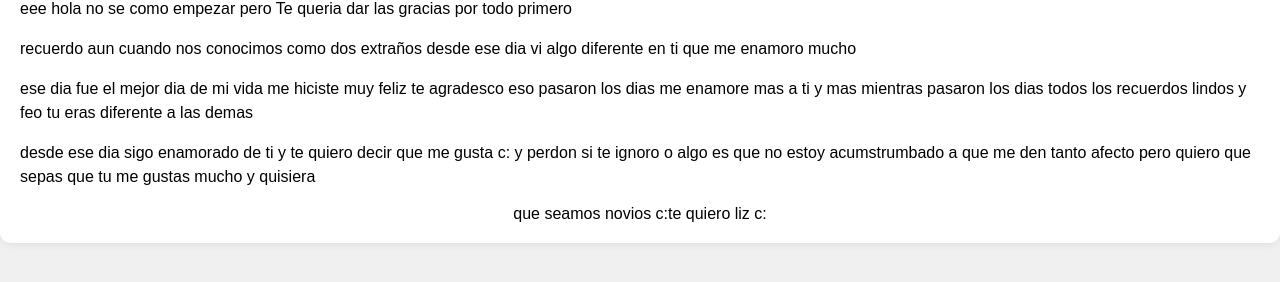
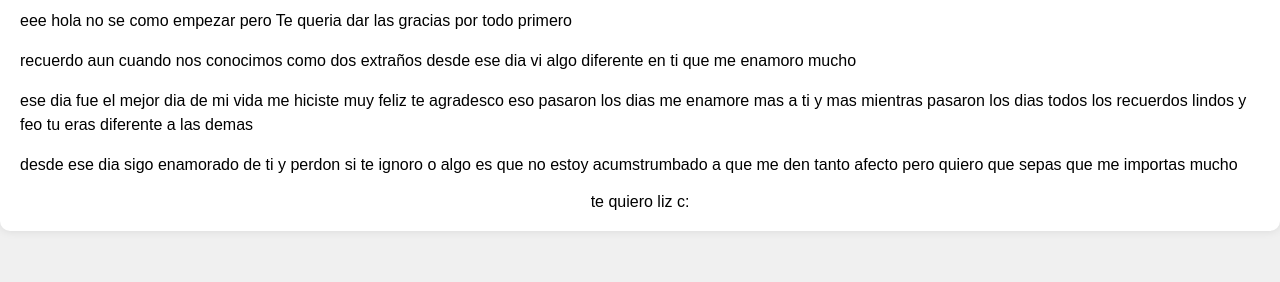
Before and after one commit to Gatopa/Carta-de-Amor, a plain HTML site: page index.html in a window 1280 px wide. Both pictures are taken after a click on the button "Abrir Carta". Shown: the part 314-596 px from the top of the page. Drawn offline with Linux system fonts and the light colour scheme.

Commit message:
Add files via upload

```diff
--- a/index.html
+++ b/index.html
@@ -16,8 +16,8 @@
         <p>eee hola no se como empezar pero Te queria dar las gracias por todo primero</p>
         <p>recuerdo aun cuando nos conocimos como dos extraños desde ese dia vi algo diferente en ti que me enamoro mucho</p>
         <p>ese dia fue el mejor dia de mi vida me hiciste muy feliz te agradesco eso pasaron los dias me enamore mas a ti y mas mientras pasaron los dias todos los recuerdos lindos y feo tu eras diferente a las demas
-        <p>desde ese dia sigo enamorado de ti y te quiero decir que me gusta c: y perdon si te ignoro o algo es que no estoy acumstrumbado a que me den tanto afecto pero quiero que sepas que tu me gustas mucho y quisiera
-        </p>que seamos novios c:te quiero liz c:
+        <p>desde ese dia sigo enamorado de ti y perdon si te ignoro o algo es que no estoy acumstrumbado a que me den tanto afecto pero quiero que sepas que me importas mucho
+        </p>te quiero liz c:
     </div>
     <script src="script.js"></script>
 </body>
```
